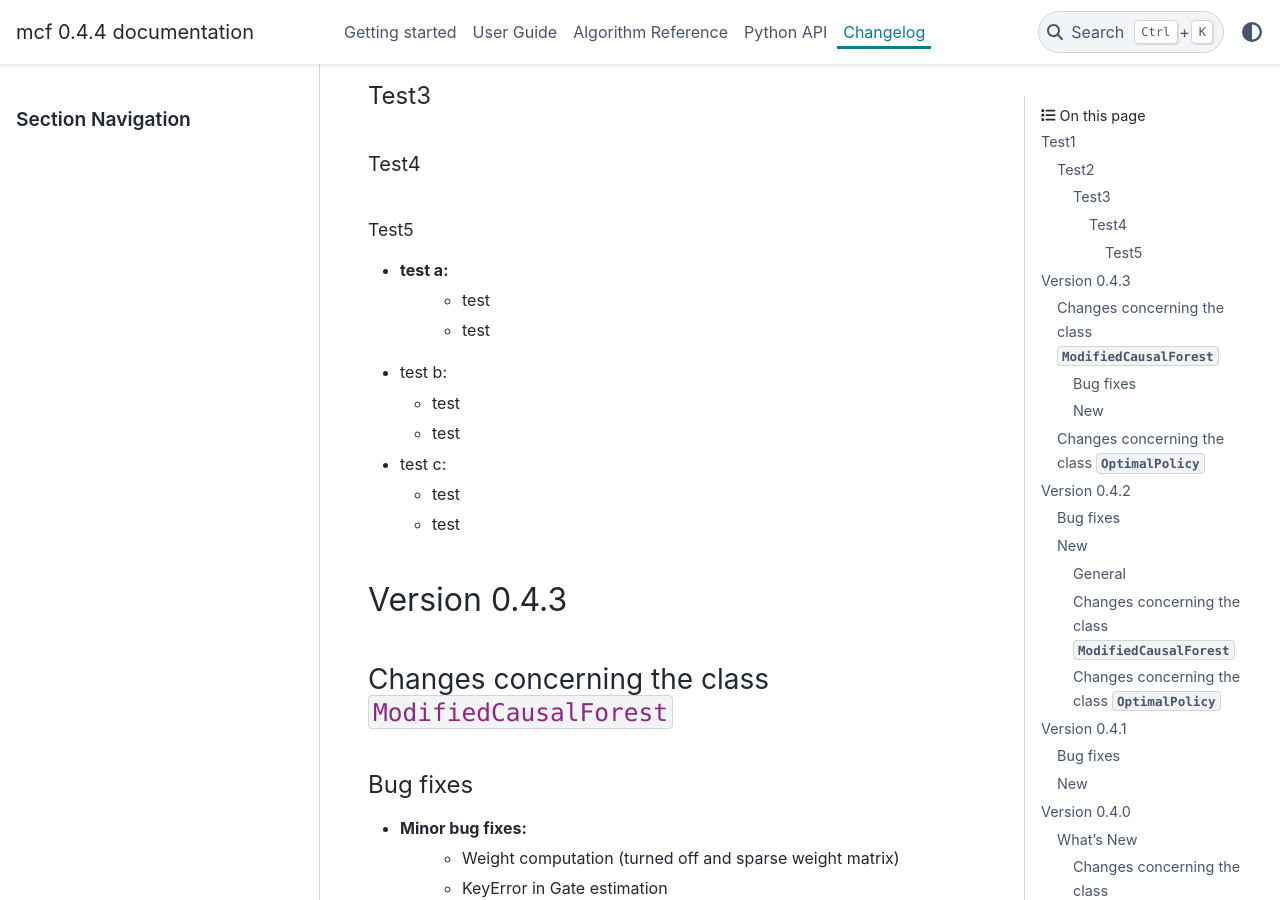
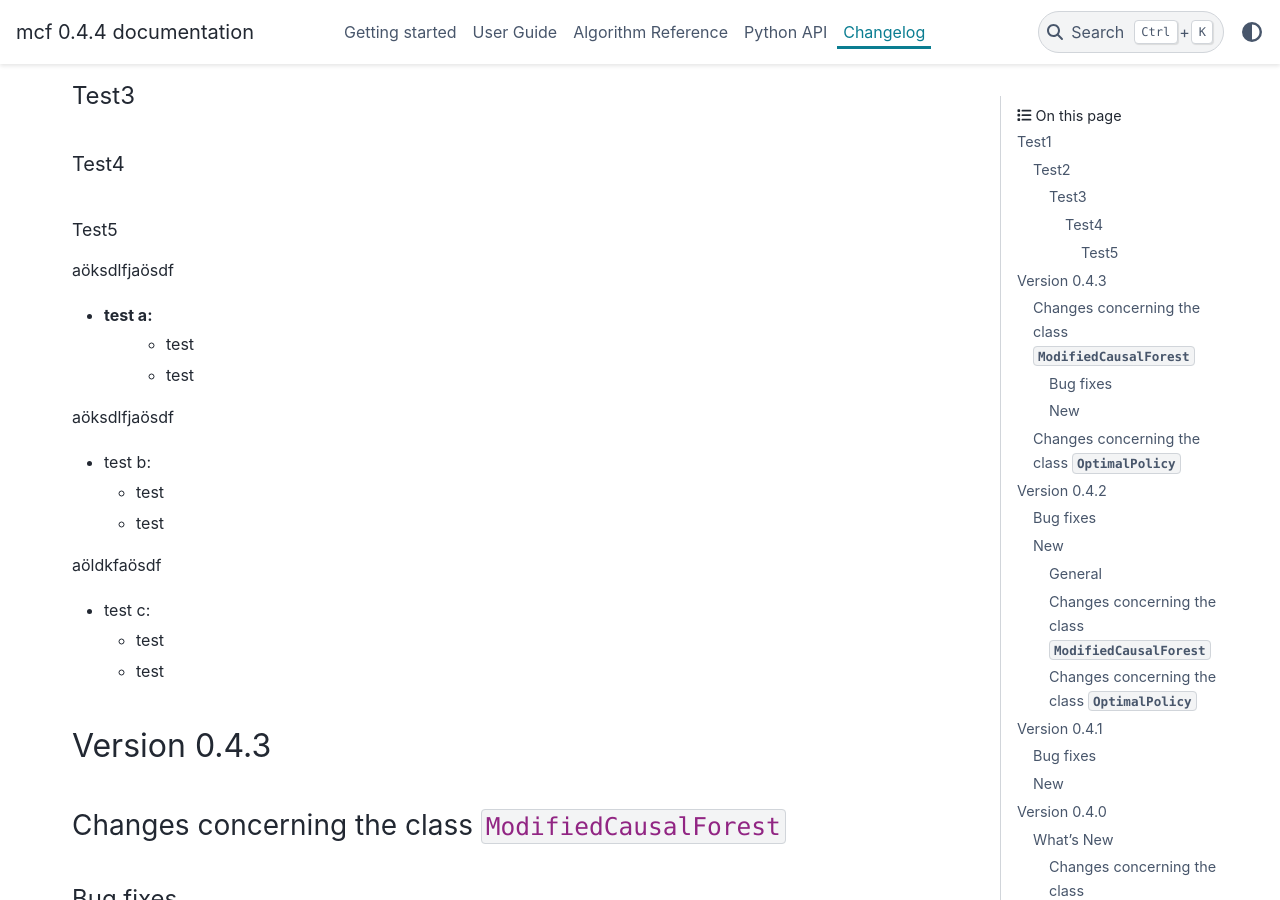
Before and after one commit to MCFpy/mcf, a Sphinx documentation site: the page built from docs/source/changelog.rst, in a window 1280 px wide and 900 px high, scrolled down 312 px. Built offline with Sphinx 7.4.7 and the PyData theme 0.15.4, drawn with Linux system fonts in a browser that asks for light colours.

Commit message:
Remove primary sidebar

```diff
--- a/docs/source/changelog.rst
+++ b/docs/source/changelog.rst
@@ -16,14 +16,20 @@ Test4
 Test5
 """""
 
+aöksdlfjaösdf
+
 - test a:
     - test
     - test
+
+aöksdlfjaösdf
 
 - test b:
 
   - test
   - test
+
+aöldkfaösdf
 
 - test c:
 
--- a/docs/source/conf.py
+++ b/docs/source/conf.py
@@ -14,7 +14,7 @@ import os
 import sys
 sys.path.insert(0, os.path.abspath('.'))
 sys.path.insert(0, os.path.abspath('../..'))
-#sys.path.insert(0, os.path.abspath('../../mcf'))
+# sys.path.insert(0, os.path.abspath('../../mcf'))
 
 
 # -- Project information -----------------------------------------------------
@@ -22,10 +22,6 @@ sys.path.insert(0, os.path.abspath('../..'))
 project = 'mcf 0.4.4'
 copyright = '2023, ML'
 author = 'ML'
-
-# The full version, including alpha/beta/rc tags
-#release = '0.4.4'
-
 
 # -- General configuration ---------------------------------------------------
 
@@ -47,17 +43,11 @@ extensions = [
 
 napoleon_use_ivar = False
 
-#This will allow your docs to import the example code without requiring those modules be installed
+# This will allow your docs to import the example code without requiring those modules be installed
 autodoc_mock_imports = ['bs4', 'requests']
 
 autoclass_content = 'class'
 autosummary_generate = True
-
-# Custom sidebar templates, maps page names to templates.
-# html_sidebars = {
-#    "index": [
-#        "sidebar_versions.html",
-#        ]}
 
 # Add any paths that contain templates here, relative to this directory.
 templates_path = ['_templates']
@@ -76,12 +66,18 @@ exclude_patterns = ['_build', 'Thumbs.db', '.DS_Store']
 
 # The theme to use for HTML and HTML Help pages.  See the documentation for
 # a list of builtin themes.
-#
 html_theme = 'pydata_sphinx_theme'
 
+# This removes the primary (left) sidebar from all pages of the documentation:
 html_sidebars = {
-    "index": ["page-toc"],
+  "**": []
 }
+
+# Custom sidebar templates, maps page names to templates.
+# html_sidebars = {
+#    "index": [
+#        "sidebar_versions.html",
+#        ]}
 
 html_theme_options = {
   "show_nav_level": 2,
@@ -90,7 +86,6 @@ html_theme_options = {
   "show_version_warning_banner": True
 }
 
-
 # Add any paths that contain custom static files (such as style sheets) here,
 # relative to this directory. They are copied after the builtin static files,
 # so a file named "default.css" will overwrite the builtin "default.css".
```
